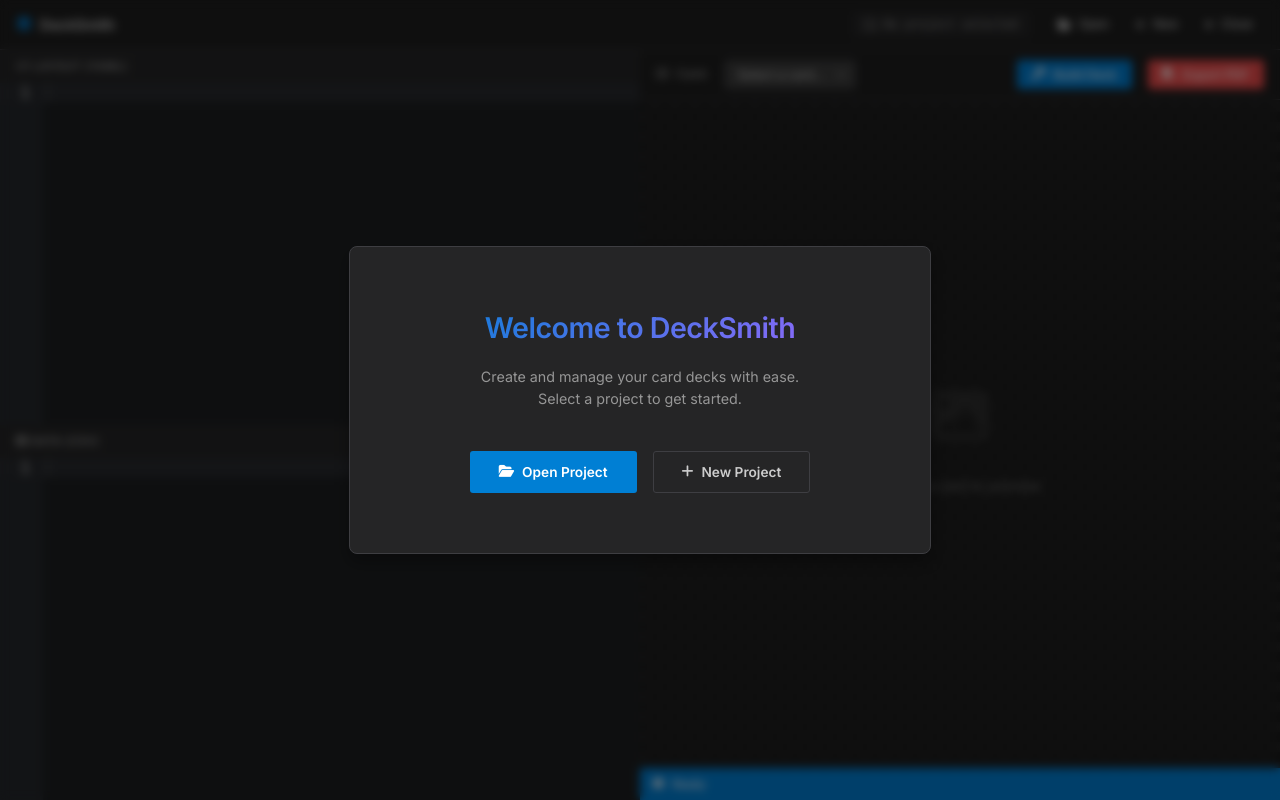
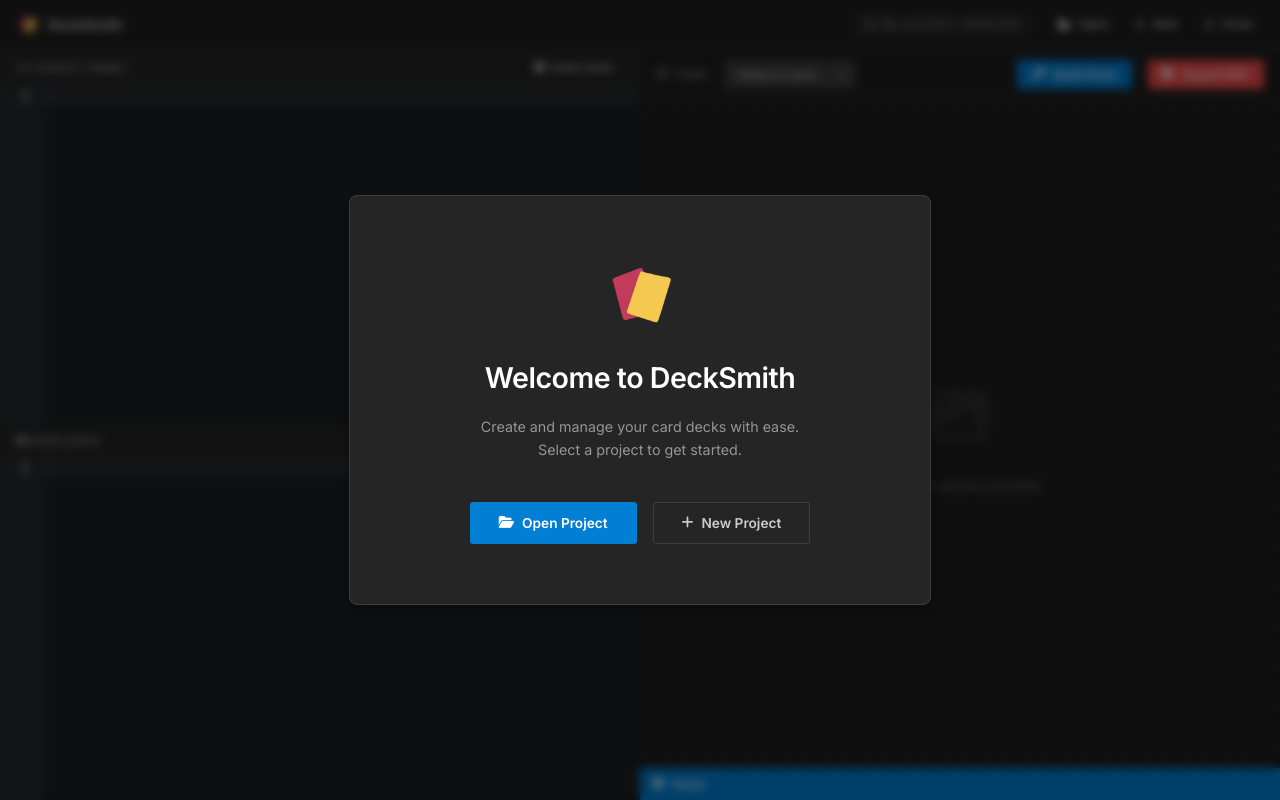
Before and after one commit to Julynx/decksmith, a Flask app: page / in a window 1280 px wide. Run offline with Flask 3, Linux system fonts and the light colour scheme; data that the repository does not hold is empty; some libraries are stand-ins or nearby versions.

Commit message:
Icon in app, syntax guide link in app

```diff
--- a/build.py
+++ b/build.py
@@ -77,7 +77,7 @@
 
     cfg_content = f"""[Application]
 name=DeckSmith
-version=0.9.1
+version=0.9.2
 entry_point=decksmith.gui.app:main
 icon=docs/assets/decksmith.ico
 console=false
@@ -93,7 +93,7 @@
 
 [Build]
 directory=build_nsis
-installer_name=DeckSmith_Setup_0.9.1.exe
+installer_name=DeckSmith_Setup.exe
 """
 
     with open("installer.cfg", "w") as installer_file:
--- a/decksmith/gui/static/css/style.css
+++ b/decksmith/gui/static/css/style.css
@@ -3,7 +3,8 @@
     --bg-primary: #1e1e1e;
     --bg-secondary: #252526;
     --bg-tertiary: #333333;
-    --bg-header: #1e1e1e; /* Seamless header */
+    --bg-header: #1e1e1e;
+    /* Seamless header */
     --bg-input: #3c3c3c;
     --bg-hover: #2a2d2e;
     --bg-active: #37373d;
@@ -13,14 +14,16 @@
     --text-muted: #6e6e6e;
     --text-inverse: #ffffff;
 
-    --accent-color: #007fd4; /* VS Code Blue */
+    --accent-color: #007fd4;
+    /* VS Code Blue */
     --accent-hover: #026ec1;
     --danger-color: #f14c4c;
     --danger-hover: #d43b3b;
     --success-color: #4caf50;
     --warning-color: #cca700;
 
-    --border-color: #3e3e42; /* Subtle borders */
+    --border-color: #3e3e42;
+    /* Subtle borders */
     --border-focus: #007fd4;
 
     /* Spacing */
@@ -42,7 +45,8 @@
     --shadow-lg: 0 8px 16px rgba(0, 0, 0, 0.3);
 }
 
-body, html {
+body,
+html {
     margin: 0;
     padding: 0;
     height: 100%;
@@ -50,7 +54,8 @@
     background-color: var(--bg-primary);
     color: var(--text-primary);
     overflow: hidden;
-    font-size: 13px; /* Slightly smaller, more dense interface */
+    font-size: 13px;
+    /* Slightly smaller, more dense interface */
     line-height: 1.5;
 }
 
@@ -67,7 +72,8 @@
 ::-webkit-scrollbar-thumb {
     background: #424242;
     border-radius: 10px;
-    border: 2px solid var(--bg-primary); /* Creates padding effect */
+    border: 2px solid var(--bg-primary);
+    /* Creates padding effect */
 }
 
 ::-webkit-scrollbar-thumb:hover {
@@ -100,8 +106,9 @@
     font-weight: 600;
 }
 
-.app-branding i {
-    color: var(--accent-color);
+.app-logo {
+    height: 24px;
+    width: auto;
 }
 
 .project-controls {
@@ -198,7 +205,8 @@
     width: 100vw;
 }
 
-#left-pane, #right-pane {
+#left-pane,
+#right-pane {
     height: 100%;
     display: flex;
     flex-direction: column;
@@ -212,7 +220,8 @@
 #right-pane {
     width: 50%;
     background: var(--bg-primary);
-    padding: 0; /* Removed padding for cleaner split */
+    padding: 0;
+    /* Removed padding for cleaner split */
 }
 
 #editors-container {
@@ -222,7 +231,8 @@
     flex-direction: column;
 }
 
-#yaml-pane, #csv-pane {
+#yaml-pane,
+#csv-pane {
     display: flex;
     flex-direction: column;
     height: 50%;
@@ -242,7 +252,8 @@
     justify-content: space-between;
 }
 
-#yaml-editor, #csv-editor {
+#yaml-editor,
+#csv-editor {
     flex-grow: 1;
     width: 100%;
     height: 100%;
@@ -286,7 +297,8 @@
 }
 
 .select-wrapper::after {
-    content: '\f078'; /* FontAwesome chevron-down */
+    content: '\f078';
+    /* FontAwesome chevron-down */
     font-family: 'Font Awesome 6 Free';
     font-weight: 900;
     position: absolute;
@@ -378,7 +390,8 @@
 }
 
 #placeholder-text::before {
-    content: '\f03e'; /* FontAwesome image icon */
+    content: '\f03e';
+    /* FontAwesome image icon */
     font-family: 'Font Awesome 6 Free';
     font-weight: 900;
     font-size: 4em;
@@ -416,9 +429,17 @@
     transition: background-color 0.3s ease;
 }
 
-.status-line.success { background-color: var(--success-color); }
-.status-line.error { background-color: var(--danger-color); }
-.status-line.loading { background-color: var(--warning-color); }
+.status-line.success {
+    background-color: var(--success-color);
+}
+
+.status-line.error {
+    background-color: var(--danger-color);
+}
+
+.status-line.loading {
+    background-color: var(--warning-color);
+}
 
 /* Toasts */
 #toast-container {
@@ -453,9 +474,17 @@
     transform: translateY(0);
 }
 
-.toast.success { border-left-color: var(--success-color); }
-.toast.error { border-left-color: var(--danger-color); }
-.toast.info { border-left-color: var(--accent-color); }
+.toast.success {
+    border-left-color: var(--success-color);
+}
+
+.toast.error {
+    border-left-color: var(--danger-color);
+}
+
+.toast.info {
+    border-left-color: var(--accent-color);
+}
 
 /* Split.js gutters */
 .gutter {
@@ -472,12 +501,14 @@
 
 .gutter.gutter-horizontal {
     cursor: col-resize;
-    width: 4px; /* Thinner gutter */
+    width: 4px;
+    /* Thinner gutter */
 }
 
 .gutter.gutter-vertical {
     cursor: row-resize;
-    height: 4px; /* Thinner gutter */
+    height: 4px;
+    /* Thinner gutter */
 }
 
 /* Modals */
@@ -529,7 +560,8 @@
     transform: scale(1);
 }
 
-.modal-content h3, .modal-content h1 {
+.modal-content h3,
+.modal-content h1 {
     margin-top: 0;
     margin-bottom: var(--spacing-md);
     color: var(--text-inverse);
@@ -598,12 +630,16 @@
     border: 1px solid var(--border-color);
 }
 
+.welcome-logo {
+    width: 80px;
+    height: auto;
+    margin-bottom: 16px;
+}
+
 .welcome-content h1 {
     font-size: 2.2em;
     margin-bottom: 16px;
-    background: linear-gradient(135deg, var(--accent-color), #a366ff);
-    -webkit-background-clip: text;
-    -webkit-text-fill-color: transparent;
+    color: var(--text-inverse);
     letter-spacing: -0.5px;
 }
 
@@ -654,3 +690,18 @@
 input[type="number"]:focus {
     border-color: var(--border-focus);
 }
+
+.header-btn {
+    display: inline-flex;
+    align-items: center;
+    line-height: 1;
+    gap: 6px;
+}
+
+.header-btn i {
+    display: inline-flex;
+    align-items: center;
+    height: 100%;
+    vertical-align: middle;
+    margin-top: -1px;
+}
--- a/decksmith/gui/templates/index.html
+++ b/decksmith/gui/templates/index.html
@@ -15,7 +15,7 @@
 <body>
     <div id="header">
         <div class="app-branding">
-            <i class="fa-solid fa-layer-group"></i>
+            <img src="{{ url_for('static', filename='img/decksmith.ico') }}" alt="DeckSmith Logo" class="app-logo">
             <div class="app-title">DeckSmith</div>
         </div>
         <div class="project-controls">
@@ -37,6 +37,7 @@
                 <div id="yaml-pane" class="split split-vertical">
                     <div class="pane-header">
                         <span><i class="fa-solid fa-code"></i> Layout (YAML)</span>
+                        <button class="btn small header-btn" title="Syntax Guide" onclick="window.open('https://julynx.github.io/decksmith/docs.html#deck-yaml-syntax', '_blank')"><i class="fa-solid fa-book"></i> Syntax Guide</button>
                     </div>
                     <div id="yaml-editor"></div>
                 </div>
@@ -88,6 +89,7 @@
     <div id="welcome-screen" class="modal hidden">
         <div class="modal-overlay"></div>
         <div class="modal-content welcome-content">
+            <img src="{{ url_for('static', filename='img/decksmith.ico') }}" alt="DeckSmith Logo" class="welcome-logo">
             <h1>Welcome to DeckSmith</h1>
             <p>Create and manage your card decks with ease.<br>Select a project to get started.</p>
             <div class="welcome-actions">
--- a/installer.cfg
+++ b/installer.cfg
@@ -1,6 +1,6 @@
 [Application]
 name=DeckSmith
-version=0.9.1
+version=0.9.2
 entry_point=decksmith.gui.app:main
 icon=docs/assets/decksmith.ico
 console=false
@@ -38,4 +38,4 @@
 
 [Build]
 directory=build_nsis
-installer_name=DeckSmith_Setup_0.9.1.exe
+installer_name=DeckSmith_Setup.exe
--- a/pyproject.toml
+++ b/pyproject.toml
@@ -1,6 +1,6 @@
 [project]
 name = "decksmith"
-version = "0.9.1"
+version = "0.9.2"
 description = "A command-line application to dynamically generate decks of cards from a YAML specification and a CSV data file, inspired by nandeck."
 authors = [
     {name = "Julio Cabria", email = "juliocabria@tutanota.com"},
```
Also changed, not shown: decksmith/gui/static/img/decksmith.ico (added), 1 other file.
